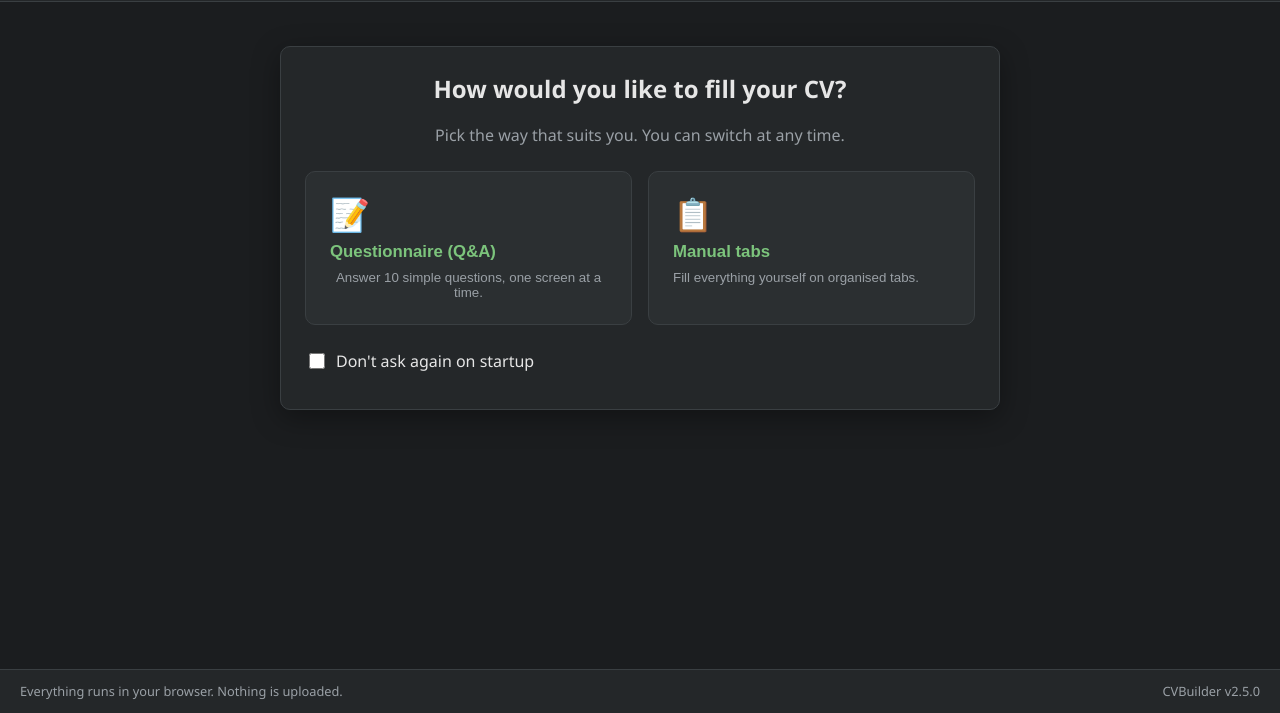
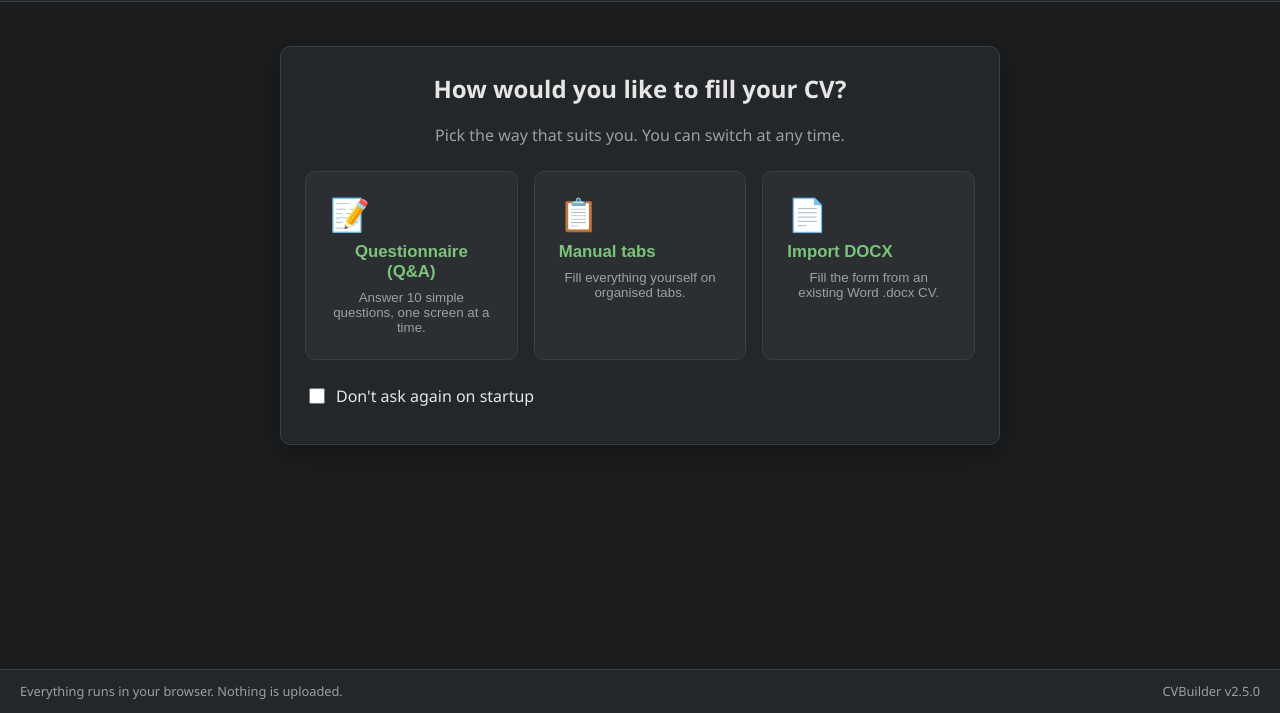
Before and after one commit to raminassar-arch/cvbuilder-web, a plain HTML site: page index.html in a window 1280 px wide. Shown: the part 87-800 px from the top of the page. Drawn offline with Linux system fonts and the light colour scheme.

Commit message:
Web: put DOCX import on the first chooser screen

```diff
--- a/app.js
+++ b/app.js
@@ -1659,6 +1659,10 @@ function generateFiles() {
 /* ----------------------------------------------------------- web UI text */
 const WEB_TEXT = {
   importDocx: { en: 'Import DOCX', pl: 'Importuj DOCX', ar: 'استيراد DOCX' },
+  docxDesc: {
+    en: 'Fill the form from an existing Word .docx CV.',
+    pl: 'Uzupełnij formularz z istniejącego CV w Word .docx.',
+    ar: 'املأ النموذج من سيرة ذاتية موجودة بصيغة Word .docx.' },
   importTitle: {
     en: 'Fill the form from a DOCX file', pl: 'Wypełnij formularz z pliku DOCX',
     ar: 'املأ النموذج من ملف DOCX' },
@@ -1852,6 +1856,7 @@ function bindEvents() {
     ST.settings.dont_ask = $('#dont-ask').checked;
     saveLocal(); setMode('tabs', true);
   });
+  $('#choose-docx').addEventListener('click', openImport);
   $('#mode-toggle').addEventListener('click', () => setMode(ST.mode === 'wizard' ? 'tabs' : 'wizard'));
   $('#about-btn').addEventListener('click', () => { $('#about-modal').hidden = false; });
   $$('[data-close-modal]').forEach((n) => n.addEventListener('click', () => { $('#about-modal').hidden = true; }));
--- a/index.html
+++ b/index.html
@@ -48,6 +48,11 @@
             <span class="choice-icon">&#128203;</span>
             <strong data-i18n="tabsMode">Manual tabs</strong>
             <span class="muted" data-i18n="tabsDesc">Fill everything yourself on organised tabs.</span>
+          </button>
+          <button type="button" class="choice-card" id="choose-docx">
+            <span class="choice-icon">&#128196;</span>
+            <strong data-i18n="importDocx">Import DOCX</strong>
+            <span class="muted" data-i18n="docxDesc">Fill the form from an existing Word .docx CV.</span>
           </button>
         </div>
         <label class="checkbox-row">
--- a/styles.css
+++ b/styles.css
@@ -98,7 +98,7 @@ h3 { font-size: 1.1rem; color: var(--gold); }
 
 /* ---------- Chooser ---------- */
 .chooser-card { max-width: 720px; margin: 20px auto; text-align: center; }
-.chooser-grid { display: grid; grid-template-columns: 1fr 1fr; gap: 16px; margin: 24px 0; }
+.chooser-grid { display: grid; grid-template-columns: repeat(3, minmax(0, 1fr)); gap: 16px; margin: 24px 0; }
 .choice-card {
   background: var(--panel-2); color: var(--fg); border: 1px solid var(--border);
   border-radius: var(--radius); padding: 24px; cursor: pointer; text-align: center;
```
Also changed, not shown: 1 other file.
